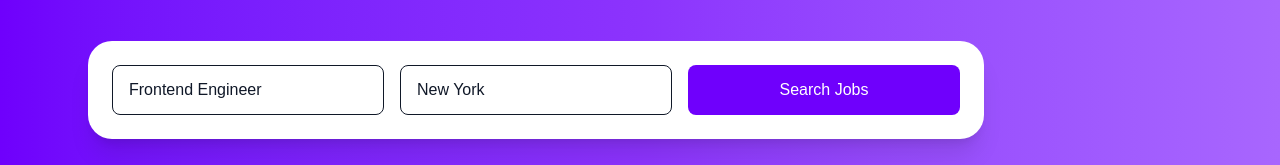
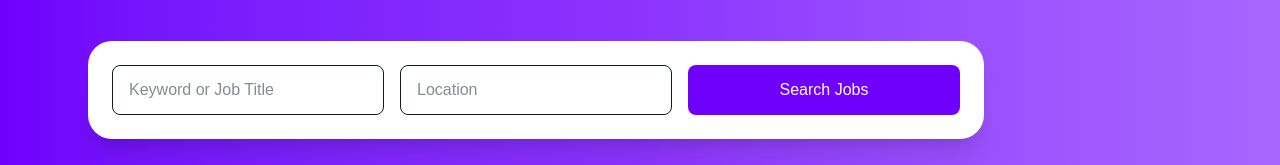
Before and after one commit to adebisidolapo/technicaljobboard, a Next.js app in the folder jobboard/: page / in a window 1280 px wide. Shown: the part 481-646 px from the top of the page. Built offline with nearby package versions, Linux system fonts and the light colour scheme.

Commit message:
Restore laptop image in Empowering Job Seeker section

```diff
--- a/jobboard/app/page.tsx
+++ b/jobboard/app/page.tsx
@@ -20,13 +20,13 @@ export default function Home() {
         type="text"
         className="border px-4 py-3 rounded-lg focus:outline-none focus:ring-2 focus:ring-[#6F00FC] text-gray-900"
         placeholder="Keyword or Job Title"
-        defaultValue="Frontend Engineer"
+
       />
       <input
         type="text"
         className="border px-4 py-3 rounded-lg focus:outline-none focus:ring-2 focus:ring-[#8C33FD] text-gray-900"
         placeholder="Location"
-        defaultValue="New York"
+
       />
       <button className="bg-[#6F00FC] hover:bg-[#8C33FD] transition text-white rounded-lg font-medium">
         Search Jobs
@@ -146,14 +146,14 @@ export default function Home() {
         </div>
       </section>
 
-      {/* ================= EMPOWERING JOB SEEKERS ================= */}
+     {/* ================= EMPOWERING JOB SEEKERS ================= */}
 <section className="py-28 bg-white">
   <div className="max-w-6xl mx-auto px-6 flex flex-col md:flex-row items-center gap-10">
 
-    {/* Left Image (original image you had) */}
+    {/* Left Image (Laptop/Platform illustration) */}
     <div className="md:w-1/2">
       <img
-        src="/empowering-jobseeker.png"
+        src="/laptop-placeholder.png" // replace with your actual laptop/platform image file
         alt="Empowering Job Seekers"
         className="rounded-2xl shadow-lg"
       />
@@ -172,7 +172,6 @@ export default function Home() {
 
   </div>
 </section>
-
 
 
 {/* ================= FOOTER ================= */}
```
